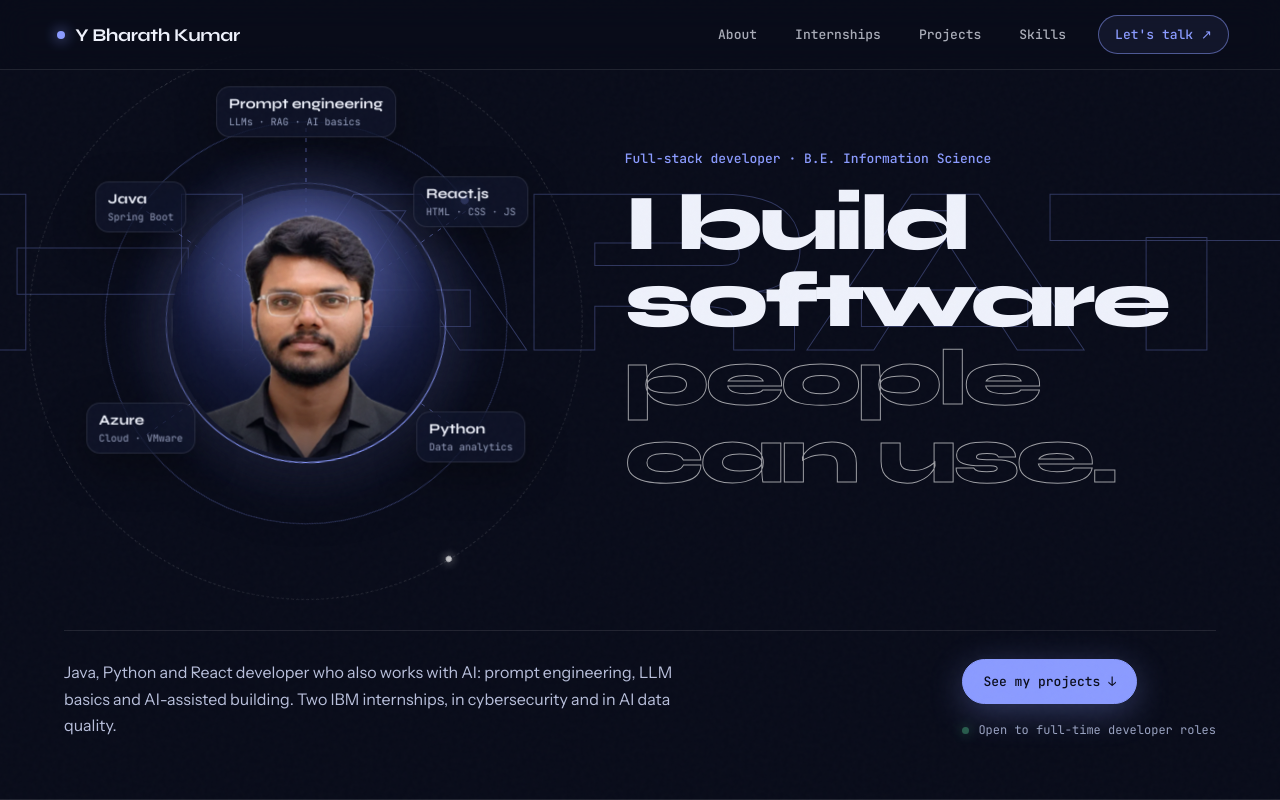
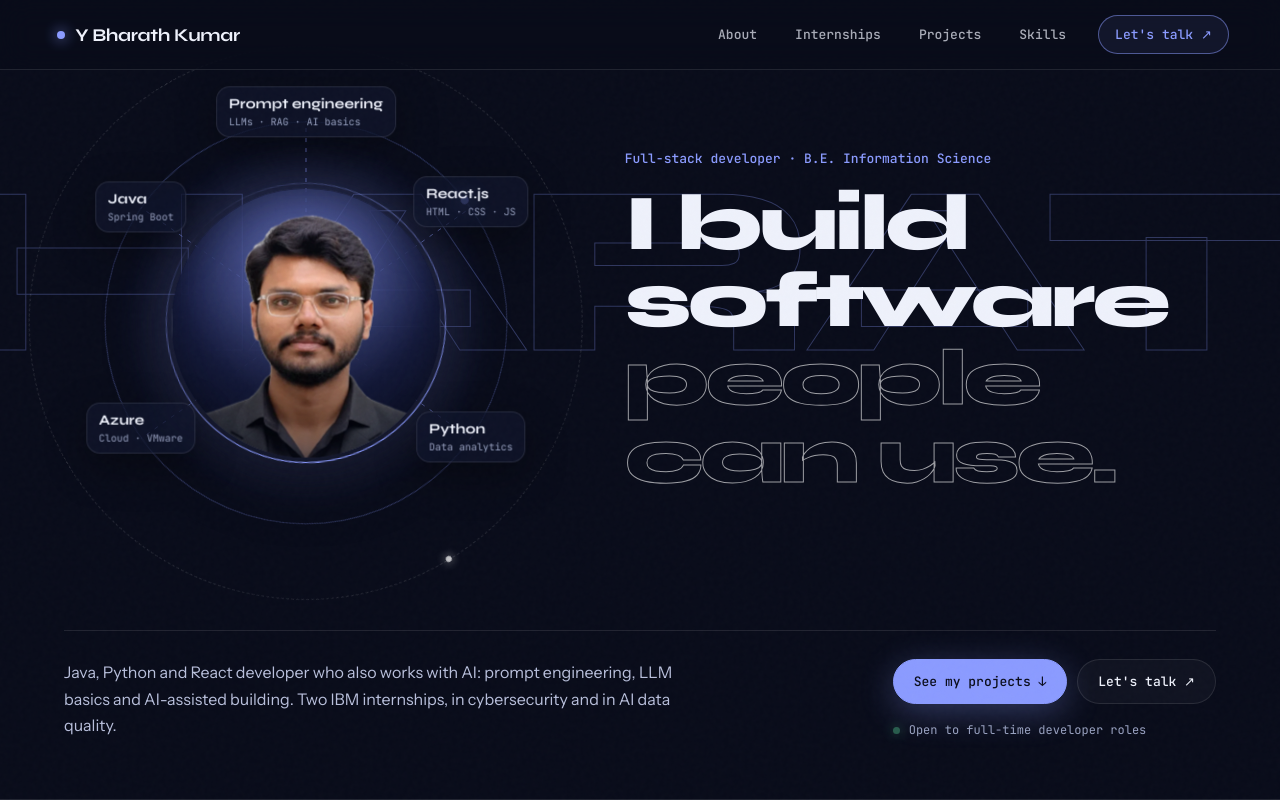
Before and after one commit to bharath609/YBharathKumar.portfolio, a React (Vite) app: page / in a window 1280 px wide. Shown: the top 800 px of the page. Built offline with nearby package versions, Linux system fonts and the light colour scheme.

Commit message:
Hero: add Let's talk button beside See my projects

```diff
--- a/src/main.jsx
+++ b/src/main.jsx
@@ -156,6 +156,7 @@ function App() {
             <div className="act">
               <div className="row">
                 <button className="btn solid" onClick={() => go('#work')}>See my projects ↓</button>
+                <button className="btn" onClick={() => nav('#contact')}>Let&apos;s talk ↗</button>
               </div>
               <p className="status"><i />Open to full-time developer roles</p>
             </div>
```
